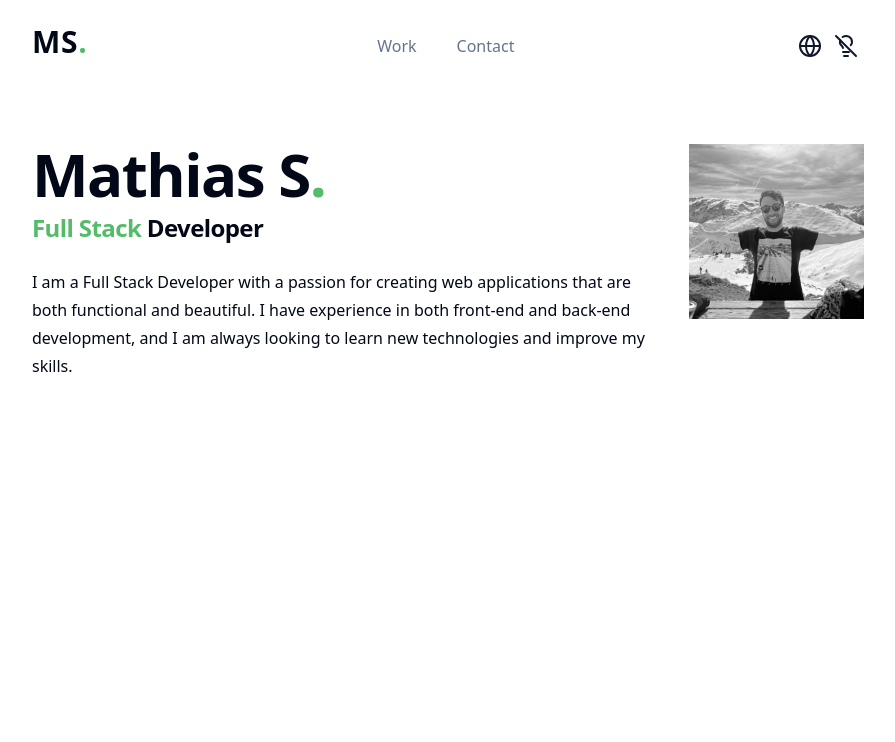
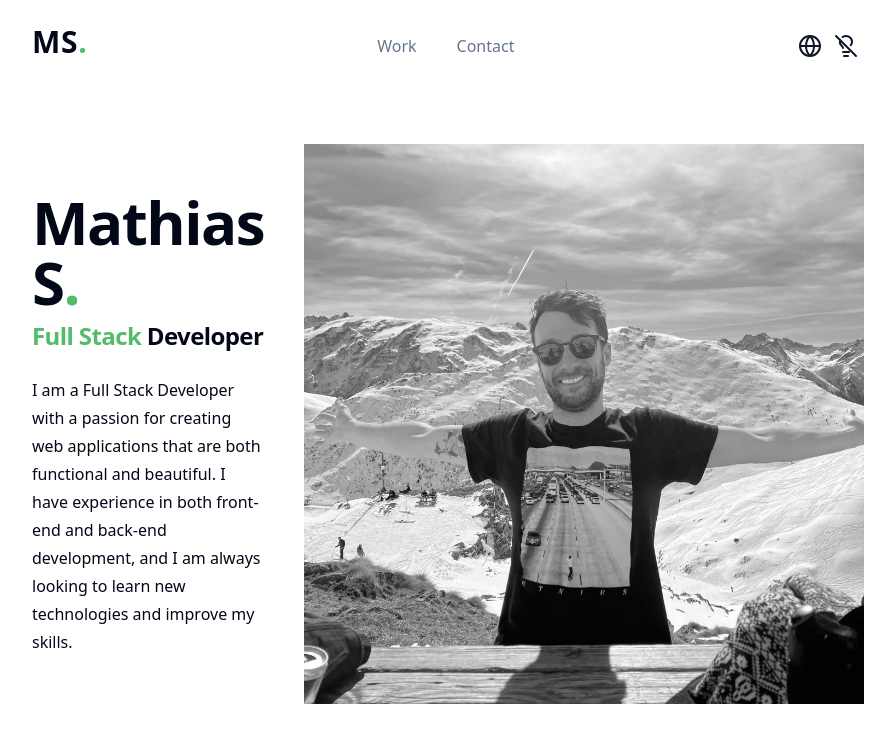
Before and after one commit to MScheltjens/portfolio, a Next.js app: page /contact in a window 1280 px wide. Shown: the top 742 px of the page, without its empty margins (192-1087 px from the left). Built offline with nearby package versions, Linux system fonts and the light colour scheme.

Commit message:
spacing intro

```diff
--- a/components/Intro.tsx
+++ b/components/Intro.tsx
@@ -9,7 +9,7 @@ type Props = {
 
 export const Intro = ({ profession1, profession2, description }: Props) => {
   return (
-    <div className="mx-auto mt-36 flex flex-col-reverse gap-x-10 gap-y-4 md:flex-row">
+    <div className="mx-auto mt-24 flex flex-col-reverse gap-x-10 gap-y-4 md:mt-36 md:flex-row md:items-center">
       <div className="flex flex-1 flex-col">
         <h1 className="scroll-m-20 text-4xl font-extrabold tracking-tight lg:text-6xl">
           Mathias S<span className="text-accent">.</span>
@@ -22,11 +22,11 @@ export const Intro = ({ profession1, profession2, description }: Props) => {
       </div>
       <div className="relative">
         <Image
-          className="flex-1 grayscale"
+          className="w-full flex-1 grayscale"
           src={authorImage}
           alt="Mathias S."
-          width={175}
-          height={175}
+          width={220}
+          height={220}
           priority
         />
       </div>
```
